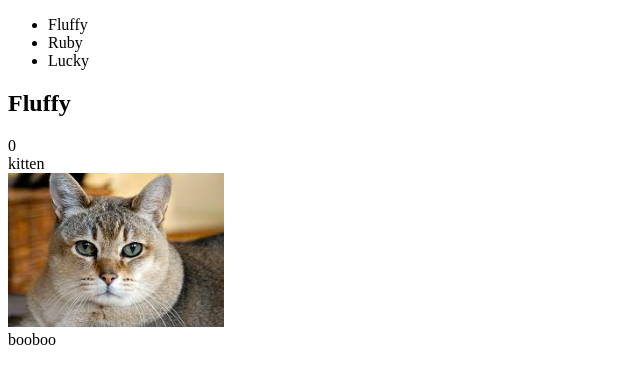
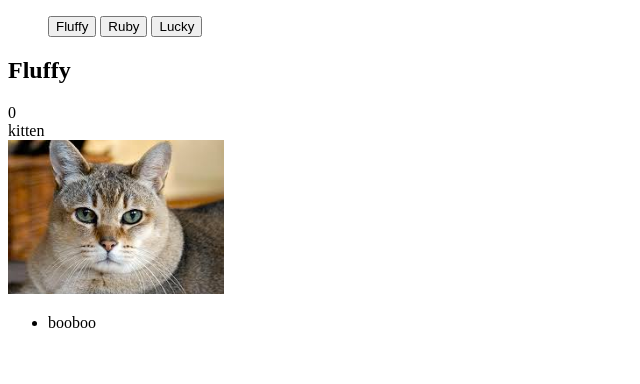
Before and after one commit to henrybarnacle/cat-clicker-ko, a plain HTML site: page index.html in a window 1280 px wide. Shown: the whole page, without its empty margins (0-640 px from the left). Drawn offline with Linux system fonts and the light colour scheme.

Commit message:
final updates for cat clicker ko

```diff
--- a/index.html
+++ b/index.html
@@ -6,7 +6,7 @@
 </head>
 <body>
     <ul id="cat-list" data-bind="foreach: catList">
-        <li data-bind="text: name, click: $parent.changeCat"></li>
+        <button data-bind="text: name, click: $parent.changeCat"></button>
     </ul>
     <div id="cat">
     <div data-bind="with:currentCat()">
@@ -14,9 +14,9 @@
         <div data-bind="text: clickCount"></div>
         <div data-bind="text: level"></div>
         <img src="" alt="cute cat" data-bind="click: $parent.incrementCounter, attr: {src: imgSrc}">
-        <div data-bind="text: nicknames">
-
-        </div>
+        <ul data-bind="foreach: nicknames">
+            <li data-bind="text: nickname"></li>
+        </ul>
     </div>
     </div>
     <script src="js/lib/knockout-3.2.0.js"></script>
--- a/js/app.js
+++ b/js/app.js
@@ -2,20 +2,20 @@ var initialCats =  [{
 		name: "Fluffy",
 		imgSrc: 'images/fluffy.png',
 		clickCount: 0,
-		nicknames: ['booboo']
+		nicknames: [{nickname: 'booboo'}]
 
 	},
 	{
 		name: "Ruby",
 		imgSrc: 'images/ruby.png',
 		clickCount: 0,
-		nicknames: ['devil']
+		nicknames: [{nickname: 'devil'}]
 	},
 	{
 		name: "Lucky",
 		imgSrc: 'images/lucky.png',
 		clickCount: 0,
-		nicknames: ['blackie']
+		nicknames: [{nickname:'blackie'}, {nickname:'jim'}]
 
 	}];
 
```
